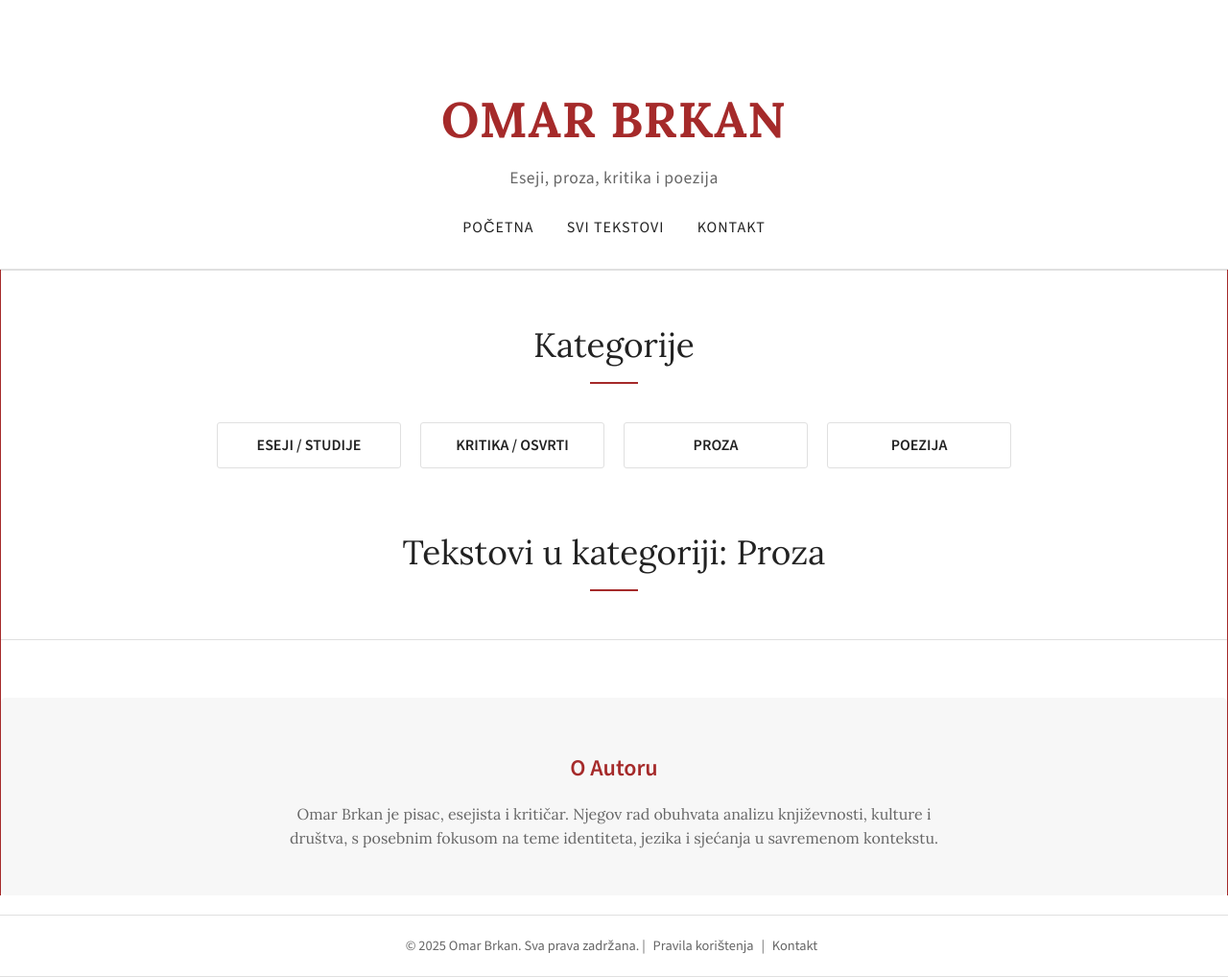
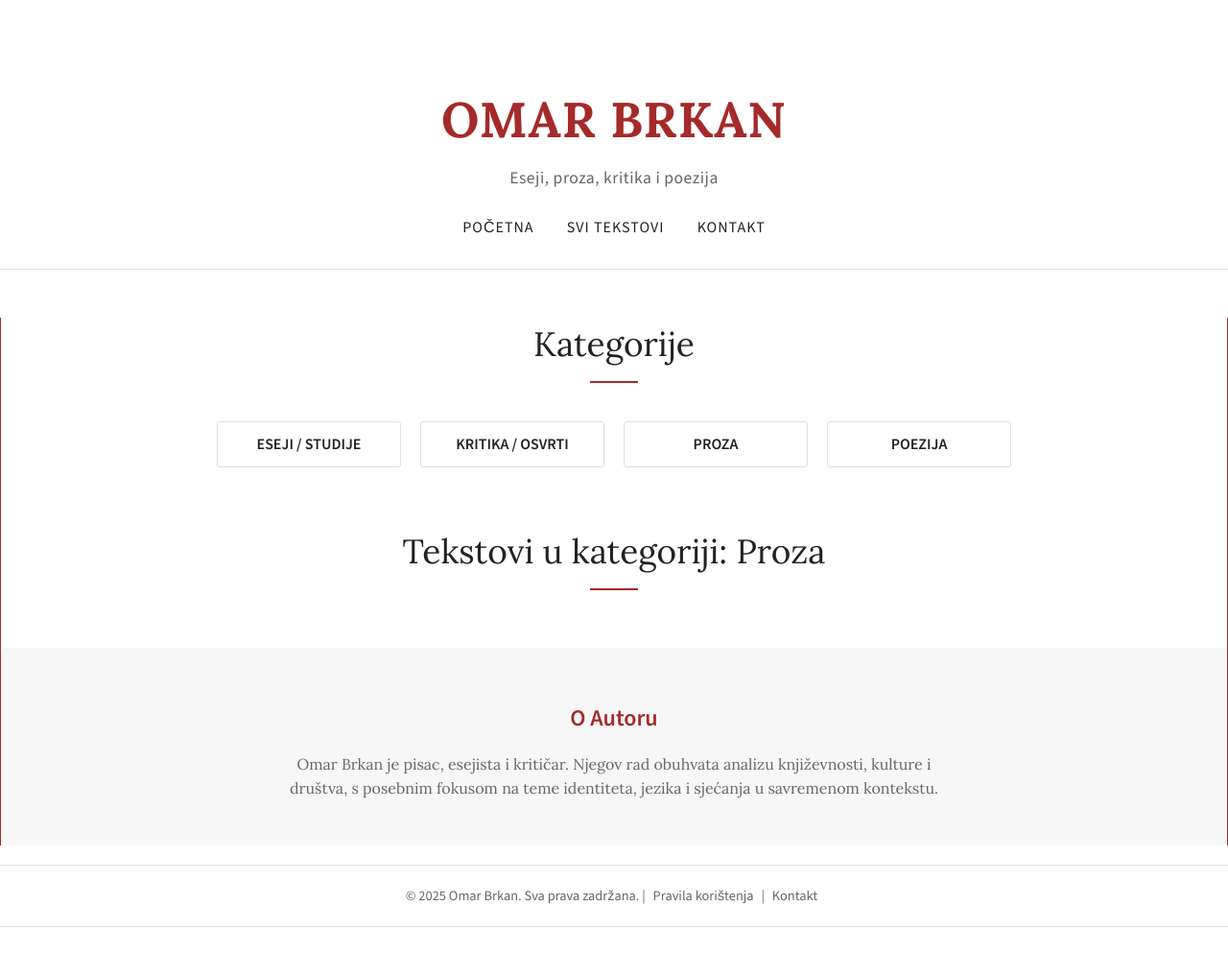
Before and after one commit to omarbrkan/omarbrkan.github.io, a Jekyll site: the page built from kategorija-proza.html, in a window 1280 px wide. Shown: the whole page at 96% size. Built offline with Jekyll 4.4.1, drawn with Linux system fonts in a browser that asks for light colours; after the commit the page ends 966 px from its top, so only the background shows below that.

Commit message:
Update category.html

```diff
--- a/_layouts/category.html
+++ b/_layouts/category.html
@@ -18,8 +18,6 @@
 </div>
 
 <div class="page-wrapper">
-
-    <div style="height: 1px; background-color: var(--light-border-color);"></div>
 
     <main class="container">
 
@@ -59,9 +57,6 @@
 
     </main>
 
-    <div style="height: 1px; background-color: var(--light-border-color);"></div>
-
-
     <section class="about-author-footer">
         <div class="container">
             <h3>O Autoru</h3>
```
